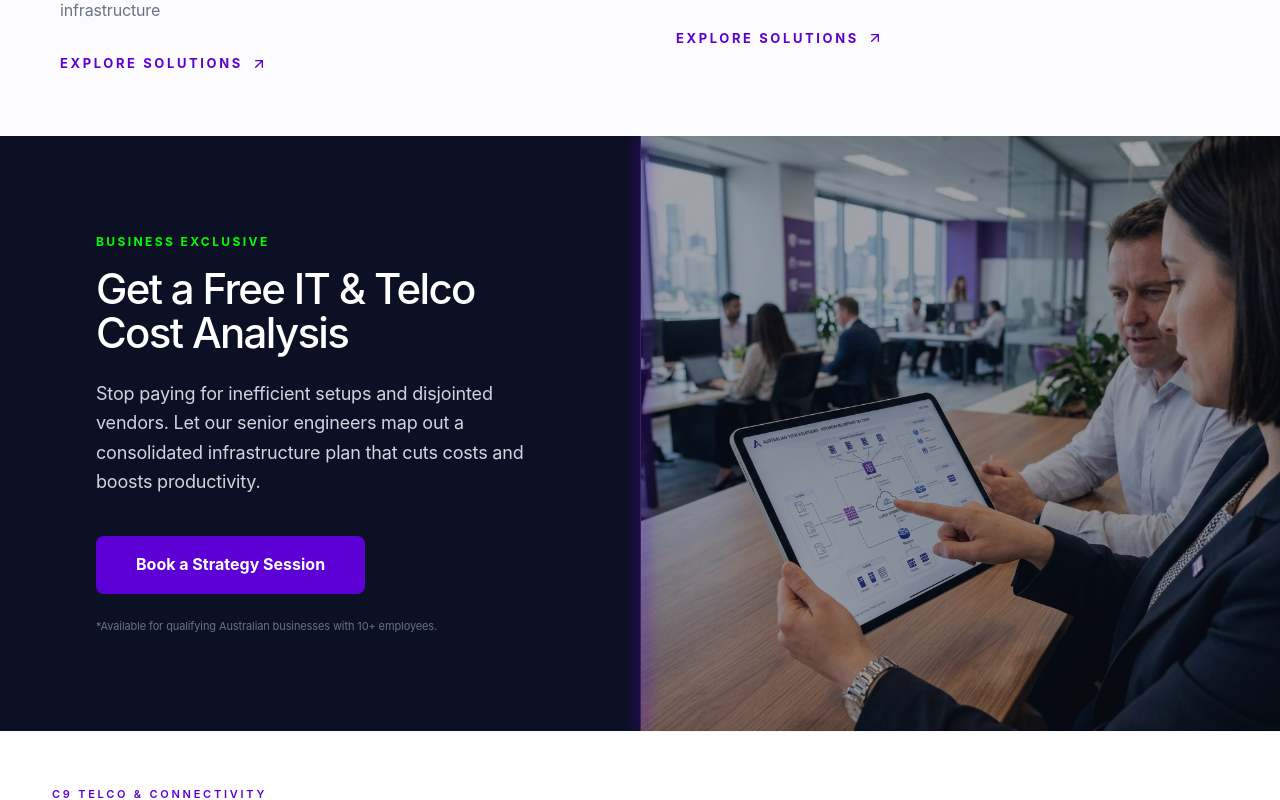
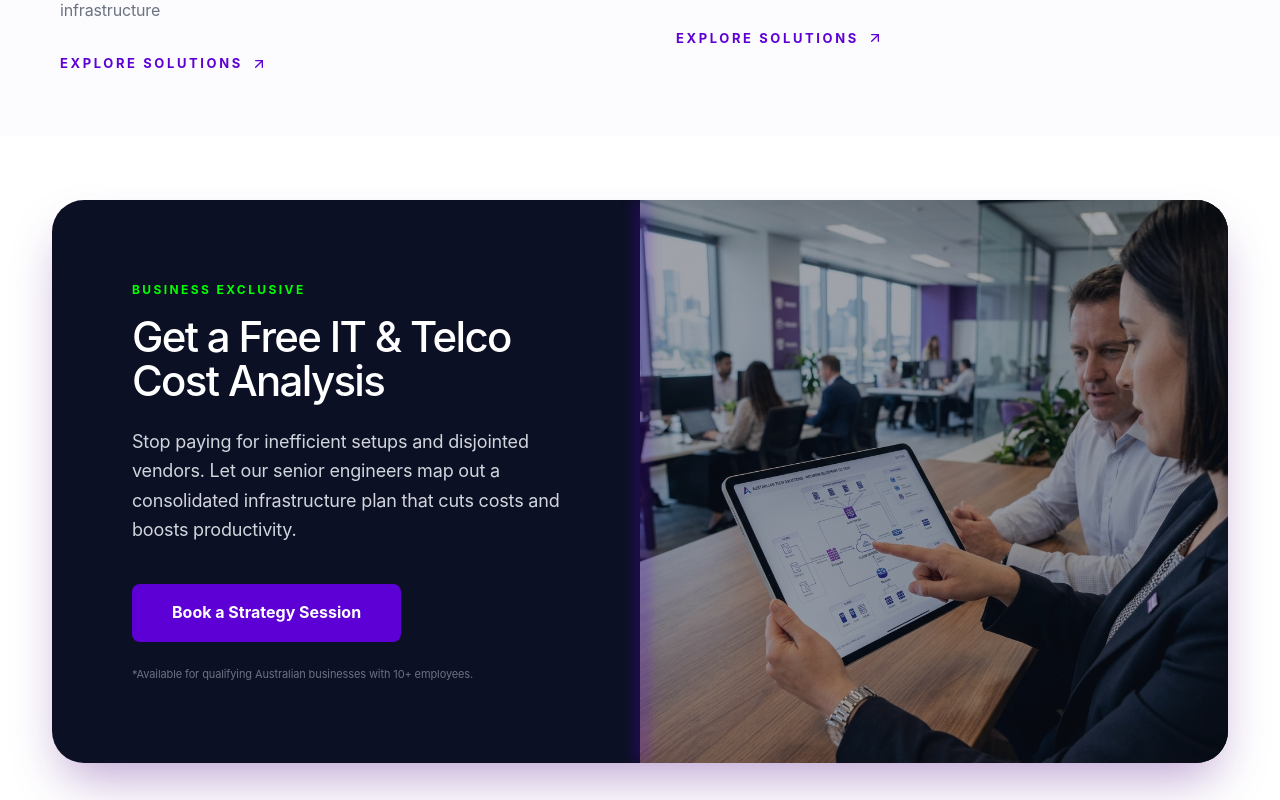
Before and after one commit to c9mayur-lgtm/C9-communications, a Next.js app in the folder c9-next/: page / in a window 1280 px wide. Shown: the part 3040-3840 px from the top of the page. Built offline with nearby package versions, Linux system fonts and the light colour scheme.

Commit message:
chore(deployment): finalized all UI refinements and set business page as default landing page

```diff
--- a/c9-next/src/app/business/page.tsx
+++ b/c9-next/src/app/business/page.tsx
@@ -8,12 +8,25 @@ import { WpConsultationForm } from "@/components/wordpress/WpConsultationForm";
 import { WpUnifiedClassification } from "@/components/wordpress/WpUnifiedClassification";
 import { WpPromoBanner } from "@/components/wordpress/WpPromoBanner";
 import { WpSupport } from "@/components/wordpress/WpSupport";
+import { WpHighlights } from "@/components/wordpress/WpHighlights";
+import { WpHeroProducts } from "@/components/wordpress/WpHeroProducts";
+import { WpSimplifyingIT } from "@/components/wordpress/WpSimplifyingIT";
+import { WpServices } from "@/components/wordpress/WpServices";
+import { WpSolutions } from "@/components/wordpress/WpSolutions";
+import { WpDefenseBanner } from "@/components/wordpress/WpDefenseBanner";
+import { WpVendors } from "@/components/wordpress/WpVendors";
+import { WpCompliance } from "@/components/wordpress/WpCompliance";
+import { WpFAQAndFeedback } from "@/components/wordpress/WpFAQAndFeedback";
 
 export default function BusinessPage() {
   return (
     <main className="min-h-screen bg-white managed-it-base">
       <WpHero />
+
       <WpClientTicker />
+      <WpHighlights />
+      <WpHeroProducts />
+      <WpSimplifyingIT />
       <WpITDepartmentOptions />
 
       {/* Promo Offer — Business Voice Switch */}
@@ -27,14 +40,19 @@ export default function BusinessPage() {
         disclaimer="*Available for qualifying Australian businesses with 10+ employees."
       />
 
-      <WpSupport />
+
+      <WpServices />
+      <WpSolutions />
+      <WpDefenseBanner />
 
       {/* 7. INDUSTRY EXPERTISE — "We've solved this in your sector before" */}
       <WpIndustryTabs />
 
       {/* 8. TRUST METRICS — Hard numbers that justify switching to C9 */}
       <WpWhyPartner />
+      <WpSupport />
 
+      <WpVendors />
       {/* 9. CASE STUDIES — Real proof to eliminate last-mile doubt */}
       <WpCaseStudies
         articles={[
@@ -61,6 +79,8 @@ export default function BusinessPage() {
           }
         ]}
       />
+      <WpCompliance />
+      <WpFAQAndFeedback />
 
       {/* 10. LEAD CAPTURE — Vendor consolidation guide as high-value offer */}
       <section id="consultation-section">
--- a/c9-next/src/components/wordpress/WpPromoBanner.tsx
+++ b/c9-next/src/components/wordpress/WpPromoBanner.tsx
@@ -22,12 +22,11 @@ export const WpPromoBanner = ({
   disclaimer = "*Terms and conditions map to standard service agreements."
 }: WpPromoBannerProps) => {
   return (
-    <section className="bg-[#0c1024] relative overflow-hidden">
-      <div className="grid md:grid-cols-2 relative">
+    <section className="bg-white py-12 md:py-16 overflow-hidden">
+      <div className="container mx-auto px-6 md:px-8 max-w-[1240px]">
+        <div className="grid md:grid-cols-2 relative bg-[#0c1024] rounded-[32px] overflow-hidden shadow-2xl shadow-purple-900/40">
 
-        {/* Removed decorative graphic overlap to keep image clean */}
-
-        <div className="p-12 md:p-24 flex flex-col justify-center relative z-20">
+          <div className="p-8 md:p-20 flex flex-col justify-center relative z-20">
             <span className="text-[#00FF00] text-[12px] font-bold uppercase tracking-[0.2em] mb-4 block">{eyebrow}</span>
             <h2 className="c9-section-heading !text-white mb-6">
               {title}
@@ -52,7 +51,7 @@ export const WpPromoBanner = ({
             <p className="text-[11px] text-gray-500 mt-6">{disclaimer}</p>
           </div>
 
-        <div className="hidden md:block relative bg-gray-900 border-l border-white/10 z-0">
+          <div className="hidden md:block relative bg-gray-900 z-0">
              <img
                src={imageSrc}
                alt="Promo Banner"
@@ -62,6 +61,7 @@ export const WpPromoBanner = ({
           </div>
 
         </div>
+      </div>
     </section>
   );
 };
```
Lines whose indentation alone changed are shown as unchanged.
